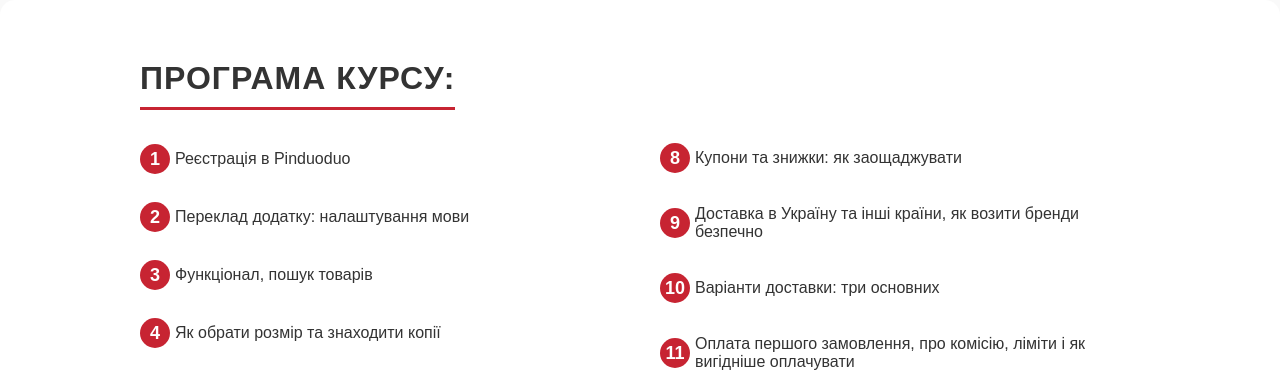
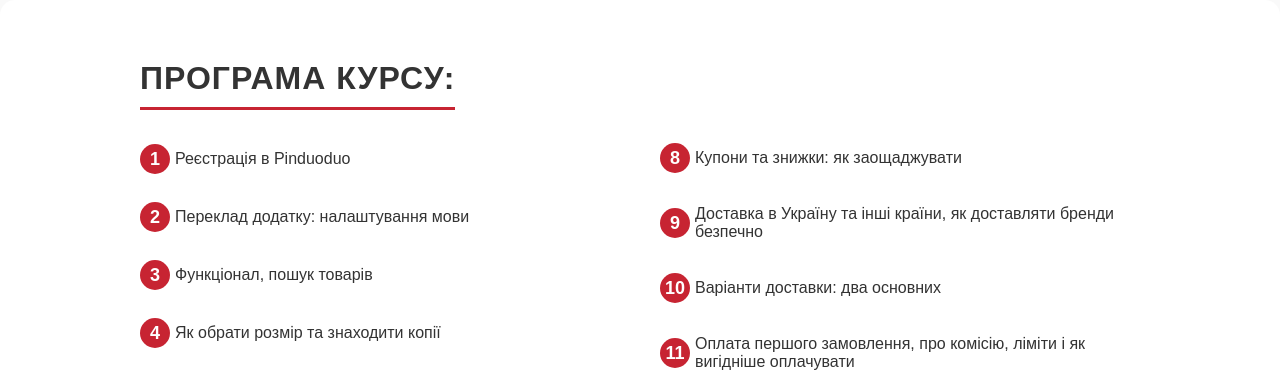
Before and after one commit to KolyaChaun/landing_page, a FastAPI app: page /pinduoduo in a window 1280 px wide. Shown: the part 2360-2734 px from the top of the page. Run offline with FastAPI, Linux system fonts and the light colour scheme.

Commit message:
fixing bug

```diff
--- a/src/static/css/home.css
+++ b/src/static/css/home.css
@@ -1,3 +1,5 @@
+@import url('https://fonts.googleapis.com/css2?family=Roboto:wght@400;700&display=swap');
+
 #home {
     background-image: url('../images/banner.png');
     background-size: contain;
@@ -16,8 +18,6 @@
     left: 20%;
     transform: translate(-50%, -50%);
 }
-
-@import url('https://fonts.googleapis.com/css2?family=Roboto:wght@400;700&display=swap');
 
 .cta-button {
     background-color: #ff6600;
--- a/src/templates/pinduoduo.html
+++ b/src/templates/pinduoduo.html
@@ -65,8 +65,8 @@
                     <div class="column">
                         <ol class="program-list right-column">
                             <li>Купони та знижки: як заощаджувати</li>
-                            <li>Доставка в Україну та інші країни, як возити бренди безпечно</li>
-                            <li>Варіанти доставки: три основних</li>
+                            <li>Доставка в Україну та інші країни, як доставляти бренди безпечно</li>
+                            <li>Варіанти доставки: два основних</li>
                             <li>Оплата першого замовлення, про комісію, ліміти і як вигідніше оплачувати</li>
                             <li>Прив'язка карти: налаштування платіжних методів</li>
                             <li>Відстеження замовлення</li>
```
